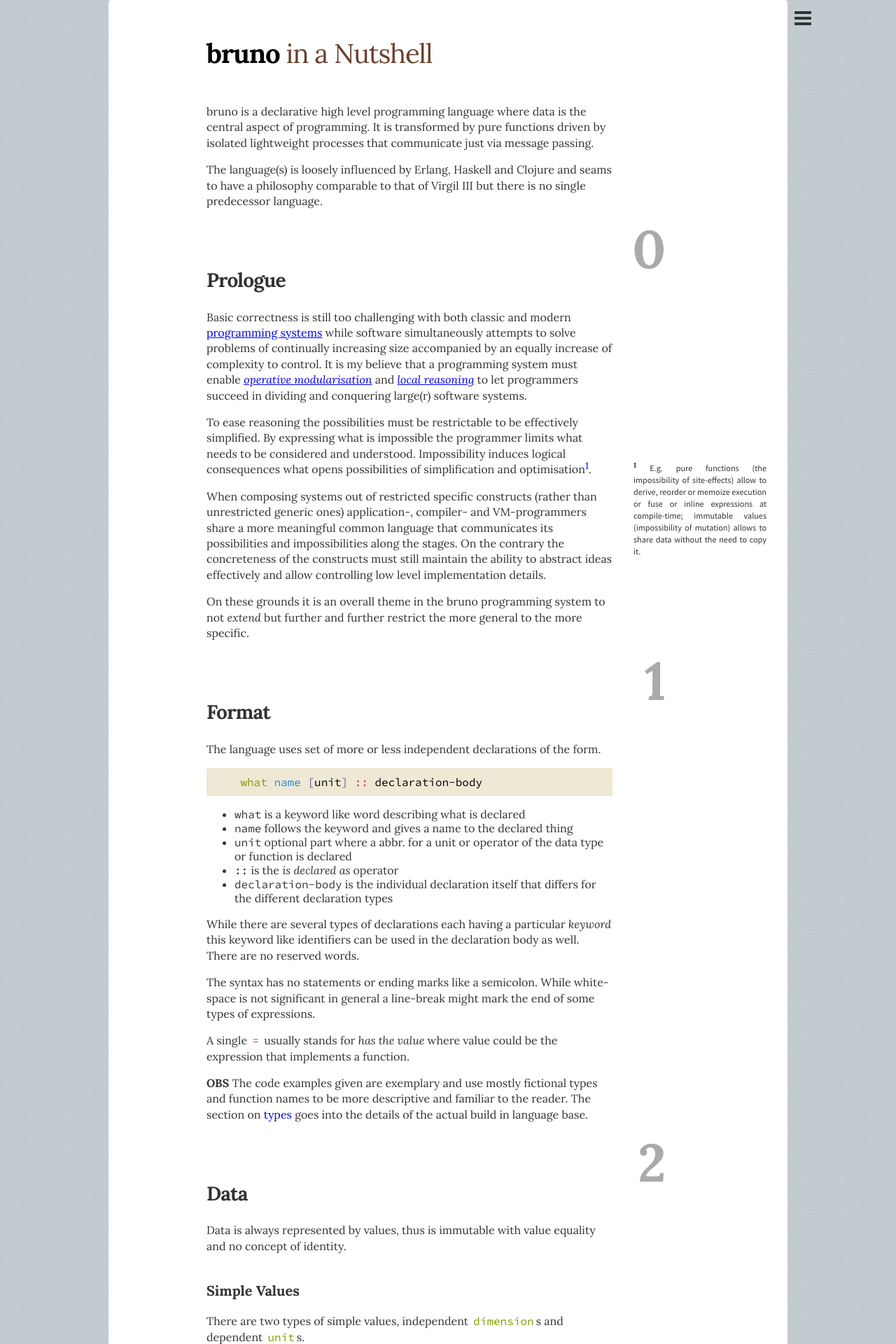
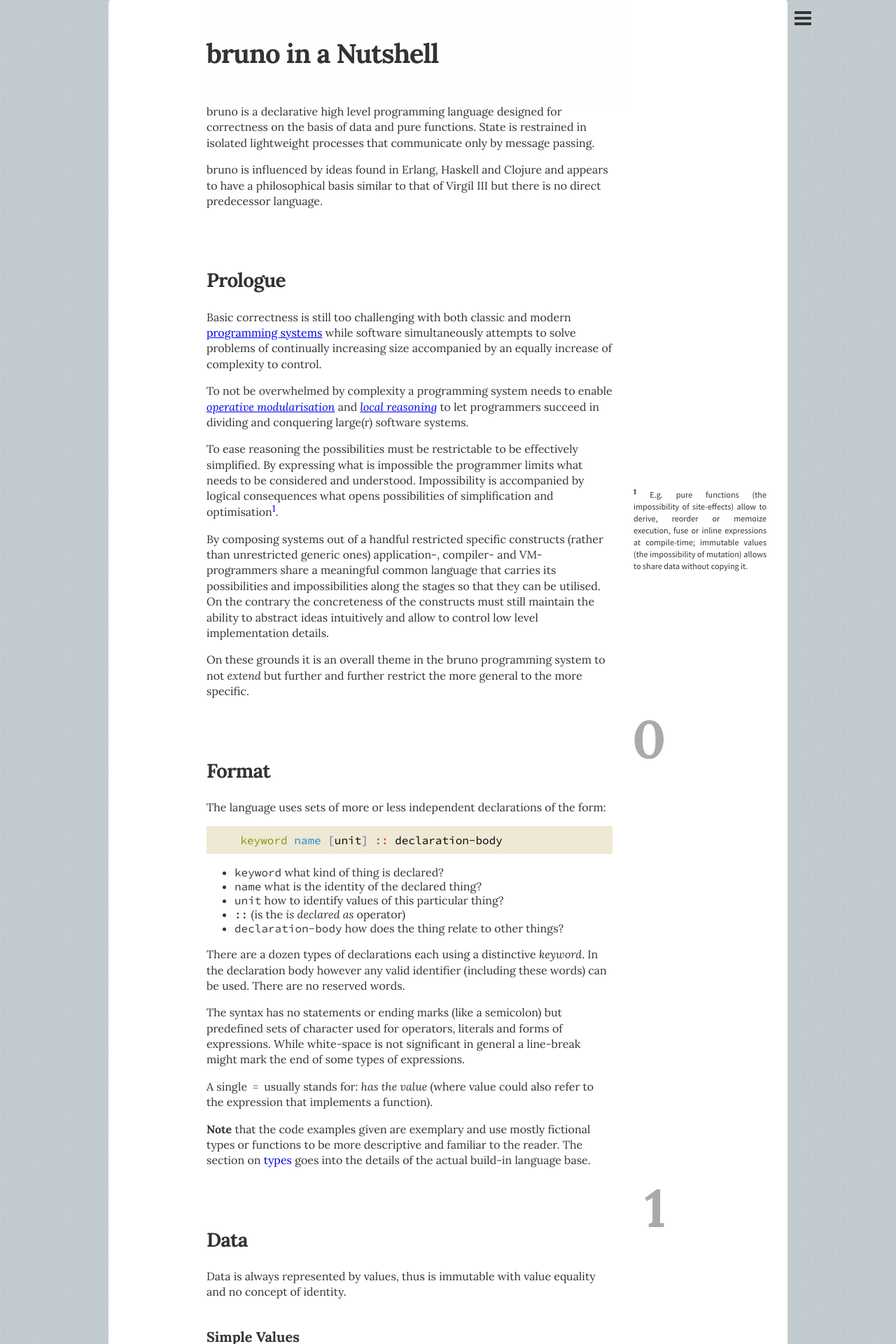
Before and after one commit to bruno-lang/bruno-lang.github.io, a Jekyll site: the page built from in-a-nutshell/index.md, in a window 1280 px wide. Shown: the top 1920 px of the page at 70% size. Built offline with Jekyll 4.4.1, drawn with Linux system fonts in a browser that asks for light colours; nearby versions of some CDN libraries; some of the changed text lies outside the part shown.

Commit message:
better text

```diff
--- a/_layouts/default.html
+++ b/_layouts/default.html
@@ -24,7 +24,7 @@
 function highlight(_, html) {
    return html
 	.replace(/([a-z]+\s+)([-a-zA-Z0-9]+)(\s*(\[[^\]]+\]\s*)?::)/g, "$1<def>$2</def>$3")
-	.replace(/(unit|dimension|data|fn|op|protocol|notation|where|ratio|family|system|machine|behaviour|val|proc|when|process|what)(\s|$)/g, '<kw>$1</kw>$2')
+	.replace(/(\s|^)(unit|dimension|data|fn|op|protocol|notation|where|ratio|family|system|machine|behaviour|val|proc|when|process|keyword)(\s|$)/g, '$1<kw>$2</kw>$3')
 
 	.replace(/"([^"]*)"/g, '<lit><ind>\"</ind>$1<ind>\"</ind></lit>')
 	.replace(/'([^,. \)\]\t\n\r]+(\.[^,. \)\]\t\n\r]+)?)/g, "<lit><ind>'</ind>$1</lit>")
@@ -35,7 +35,7 @@
 	.replace(/(\~)([a-z]|$)/g, "<op>$1</op>$2")
 	.replace(/(\()(:=)/g, "$1<op>$2</op>")
 	.replace(/([0-9.e+-]+)([a-zA-Z]+)<\/lit>/g, "$1<uom>$2</uom></lit>")
-	.replace(/(_|\.\.|\s-&gt;)/g, "<op>$1</op>")
+	.replace(/(_|\.\.|\s-&gt;|~&gt;)/g, "<op>$1</op>")
 	.replace(/(\s|^)(=|\|=)(\s|$)/g, "$1<op>$2</op>$3")
 	.replace(/([\s])([0-9]\.)/g, "$1<op>$2</op>")
 	.replace(/(::)/g, "<as>$1</as>")
--- a/assets/css/docs.css
+++ b/assets/css/docs.css
@@ -111,7 +111,7 @@
 content h4, content h5 {
 	font-weight: normal; font-family: "Source Code Pro"; color: black;
 }
-content h1 { font-size: 2.4em; font-weight: normal; counter-reset: h2 -1;}
+content h1 { font-size: 2.4em; font-weight: bold; counter-reset: h2 -1;}
 content h1 em { color: black; }
 content h2 { font-size: 1.75em; }
 content h3 { font-size: 1.25em; }
@@ -119,7 +119,7 @@
 content h5 { font-size: 1em; margin-bottom: 0; }
 content h1 em { font-style: normal; font-weight: bold; }
 @media screen {
-  content h1 { color: #69402e; }
+  content h1 { /* color: #69402e; */ }
 	content h1:first-child { position: fixed; width: 600px; margin: 0; top: 0; padding: 0;
 		letter-spacing: -0.03em;
 		background: linear-gradient(to bottom, rgba(255,255,255,1),  rgba(255,255,255,0));
@@ -135,7 +135,7 @@
 @media screen {
 	content h2 { margin-top: 3em; }
 	content h3 { margin-top: 2em; }
-	content h2:before {
+	content h2:not([id$=logue]):before {
 		counter-increment: h2;
 		content: counter(h2, decimal);
 		color: #aaa;
@@ -151,7 +151,7 @@
 	content h1 { margin-top: 40%; margin-bottom: 20%; text-align: center;}
 	content h1 + p, content h1 + p + p { text-align: justify; width: 80%; margin: 0.5em auto; }
 	content h2 { page-break-before: always; padding-top: 5em; font-size: 2em; }
-	content h2:before {
+	content h2:not([id$=logue]):before {
 		counter-increment: h2;
 		content: counter(h2, decimal);
 		position: relative;
@@ -235,10 +235,11 @@
 }
 
 .sidenote {
-	position: absolute;
-	right: -240px;
+	position: relative;
+	margin: 0;
+	margin-right: -240px;
+	float: right;
 	width: 230px;
-	margin: 0;
 	font-family: "Source Sans Pro";
 	font-size: 0.76em;
 	text-align: justify;
--- a/in-a-nutshell/index.md
+++ b/in-a-nutshell/index.md
@@ -3,71 +3,77 @@
 title:  "in a Nutshell"
 ---
 
-# _bruno_ in a Nutshell
+# bruno in a Nutshell
 
-bruno is a declarative high level programming language where data is the central
-aspect of programming. It is transformed by pure functions driven by isolated
-lightweight processes that communicate just via message passing.
+bruno is a declarative high level programming language designed for correctness
+on the basis of data and pure functions.
+State is restrained in isolated lightweight processes that communicate only by
+message passing.
 
-The language(s) is loosely influenced by Erlang, Haskell and Clojure and seams
-to have a philosophy comparable to that of Virgil III but there is no single
-predecessor language.
+bruno is influenced by ideas found in Erlang, Haskell and Clojure and appears
+to have a philosophical basis similar to that of Virgil III but there is no
+direct predecessor language.
 
+<noindex/>
 ## Prologue
 Basic correctness is still too challenging with both classic and modern
 [programming systems](/glossary/#programming-system) while software
 simultaneously attempts to solve problems of continually increasing size
 accompanied by an equally increase of complexity to control.
-It is my believe that a programming system must enable [*operative modularisation*](/glossary/#operative-modularisation)
-and [*local reasoning*](/glossary/#local-reasoning) to let programmers succeed in dividing and conquering
-large(r) software systems.
+
+To not be overwhelmed by complexity a programming system needs to enable
+[*operative modularisation*](/glossary/#operative-modularisation)
+and [*local reasoning*](/glossary/#local-reasoning) to let programmers succeed
+in dividing and conquering large(r) software systems.
 
 To ease reasoning the possibilities must be restrictable to be effectively simplified.
 By expressing what is impossible the programmer limits what needs to be
-considered and understood. Impossibility induces logical consequences what opens
-possibilities of simplification and optimisation[^why-restrictions].
+considered and understood. Impossibility is accompanied by logical consequences
+what opens possibilities of simplification and optimisation[^why-restrictions].
 
 [^why-restrictions]: E.g. pure functions (the impossibility of site-effects) allow
-      to derive, reorder or memoize execution or fuse or inline expressions at
-      compile-time; immutable values (impossibility of mutation) allows to share
-      data without the need to copy it.
+      to derive, reorder or memoize execution, fuse or inline expressions at
+      compile-time; immutable values (the impossibility of mutation) allows to
+      share data without copying it.
 
-When composing systems out of restricted specific constructs (rather than
+By composing systems out of a handful restricted specific constructs (rather than
 unrestricted generic ones) application-, compiler- and VM-programmers share a
-more meaningful common language that communicates its possibilities and impossibilities
-along the stages. On the contrary the concreteness of the constructs must still
-maintain the ability to abstract ideas effectively and allow controlling low
-level implementation details.
+meaningful common language that carries its possibilities and impossibilities
+along the stages so that they can be utilised.
+On the contrary the concreteness of the constructs must still maintain the
+ability to abstract ideas intuitively and allow to control low level
+implementation details.
 
 On these grounds it is an overall theme in the bruno programming system to not
 _extend_ but further and further restrict the more general to the more specific.
 
+
 ## Format
-The language uses set of more or less independent declarations of the form.
+The language uses sets of more or less independent declarations of the form:
 
-		what name [unit] :: declaration-body
+		keyword name [unit] :: declaration-body
 
-* `what` is a keyword like word describing what is declared
-* `name` follows the keyword and gives a name to the declared thing
-* `unit` optional part where a abbr. for a unit or operator of the data type or function is declared
-* `::` is the _is declared as_ operator
-* `declaration-body` is the individual declaration itself that differs for the
-  different declaration types
+* `keyword` what kind of thing is declared?
+* `name` what is the identity of the declared thing?
+* `unit` how to identify values of this particular thing?
+* `::` (is the _is declared as_ operator)
+* `declaration-body` how does the thing relate to other things?
 
-While there are several types of declarations each having a particular
-_keyword_ this keyword like identifiers can be used in the declaration body as well.
-There are no reserved words.
+There are a dozen types of declarations each using a distinctive _keyword_.
+In the declaration body however any valid identifier (including these words)
+can be used. There are no reserved words.
 
-The syntax has no statements or ending marks like a semicolon.
+The syntax has no statements or ending marks (like a semicolon) but predefined
+sets of character used for operators, literals and forms of expressions.
 While white-space is not significant in general a line-break might mark the
 end of some types of expressions.
 
-A single `=` usually stands for _has the value_ where value could be the
-expression that implements a function.
+A single `=` usually stands for: _has the value_ (where value could also refer to
+the expression that implements a function).
 
-**OBS** The code examples given are exemplary and use mostly fictional types and
-function names to be more descriptive and familiar to the reader.
-The section on [types](#types) goes into the details of the actual build in
+**Note** that the code examples given are exemplary and use mostly fictional
+types or functions to be more descriptive and familiar to the reader.
+The section on [types](#types) goes into the details of the actual build-in
 language base.
 
 ## Data
@@ -141,10 +147,11 @@
 An array is `Nonempty` when it has at least `1` up to any `*` number of elements. [^no-dependent-typing]
 
 #### Collections
-Two collection types are supported with special syntax but conceptually they
-are [behaviours](#behaviours).
+Two collection types are supported with special syntax although conceptually
+they aren't data types but [behaviours](#behaviours).
 In contrast to the fix length of arrays collection are of a variable length
-that is unknown on type level.
+that is not reflected on type level.
+
 A `Sentence` is a _list_ of `Word`s of variable length.
 
 		data Sentence :: [Word]
@@ -476,20 +483,96 @@
 
 
 ## Abstractions
+Abstractions are forms of indirections that allow to formulate code on more
+abstract levels. This avoids code duplication at the costs of a small runtime
+overhead.
+
+Operations, behaviours and notations, have their origins in the idea of an ADT
+and build upon dynamic dispatch at runtime. Type families in contrast statically
+abstract over the properties of member types and are used like type variables.
 
 ### Operations _(abstract over functions)_
-(nominal typed)
+Operations are used to abstract the meaning of a set of functions that is
+reflected by the operation's name.
+
+An operation `op` is abstract or virtual nominal typed function.
+Most often operations are used in conbination with a _type variable_ as the
+target type is abstract as well.
+
+		op eq :: (T one -> T other -> Bool)
+
+The `eq` operation (`op`) is a virtual function of type `(T -> T -> Bool)` where
+`one` and `other` are of the same actual type substituted for the
+_type variable_ `T`.
+
+#### Polymorphism à la carte
+Operations are implemented by functions of matching type through a explicitly
+declared specialisation binding validly within the declaring a context of a
+library or module.
+
+		(`auto equal-ints eq [Int])
+
+The [tagged form](#tagged-forms) `` `auto `` declares the automatic (implicit)
+specialisation of the function `equal-ints` to the operation `eq` when that
+is required for the a _type variable_ `T` of actual type `Int`.
+So in this example `equal-ints` has to be similar to:
+
+		fn equal-ints :: Int a -> Int b -> Bool = a == b
+
+Operations can also be bound in the `where`-clause of a function.
+
+		where
+			equal-ints ~> eq Int
+
+The function `equal-ints` is specialised to the operation `eq` for type `Int`
+within the body of the `where`-clause's function.
+
+On the use-site operations are not declared as explicit parameters but passed
+implicit as existential type constraints expressed as part of a type family
+(a _type variable_).
+
+		family T :: _ & eq
+
+Any type (`_`) for which a `eq` operation exists in the usage context is a
+member of the type family `T`.
+
+		fn contains ::
+		T[*] vector -> T sample -> Index start -> Bool =
+			start >= vector length : False
+			e eq sample            : True
+			                       : vector contains e, next
+		where
+			T e = vector at start
+			Int next = start + '1
+
+The function `contains` is implemented using the operation `eq` to compare the
+`sample` with the actual element `e`. Because `T` is constraint to a type for
+which the `eq` operation exists it can be used within the body of `contains`
+like a normal function of `T`. When using `contains` the type of comparison
+can be chosen by the function bound to the operation in the caller's context.
 
 
-### Behaviours _(abstract over sets of functions)_
+### Behaviours _(abstract over data)_
+
+<!--
+A `behaviour` is an abstract data type (ADT) described by the set of supported
+operations.
+
+		op push :: [T] stack -> T e -> [T]
+		op pop :: [T] stack -> T?
+
+		behaviour Stack :: [T] = { push, pop }
+
+		family S :: [T] + Stack
+-->
 
 ### Notations _(abstract over cases)_
 
 ### Type Families _(abstract over types)_
 
 
+
 ## Effects _(a.k.a. Side Effects)_
-
 
 ### Transients
 
@@ -644,10 +727,10 @@
 
 #### IO-Devices
 In a system build out of processes and channels input devices like a mouse or a
-keyboard become endpoints (processes) that feed data into a particular channels.
+keyboard become endpoints (processes) that feed data into a particular channel.
 Sockets become types of channels and so forth.
-From the point of view of a program given through processes there are just
-channels and streams to effect the _outside world_.
+From the point of view of a program composed out of processes there are just
+channels and streams to affect the _outside world_.
 
 
 ## Modules _(Artefacts)_
```
